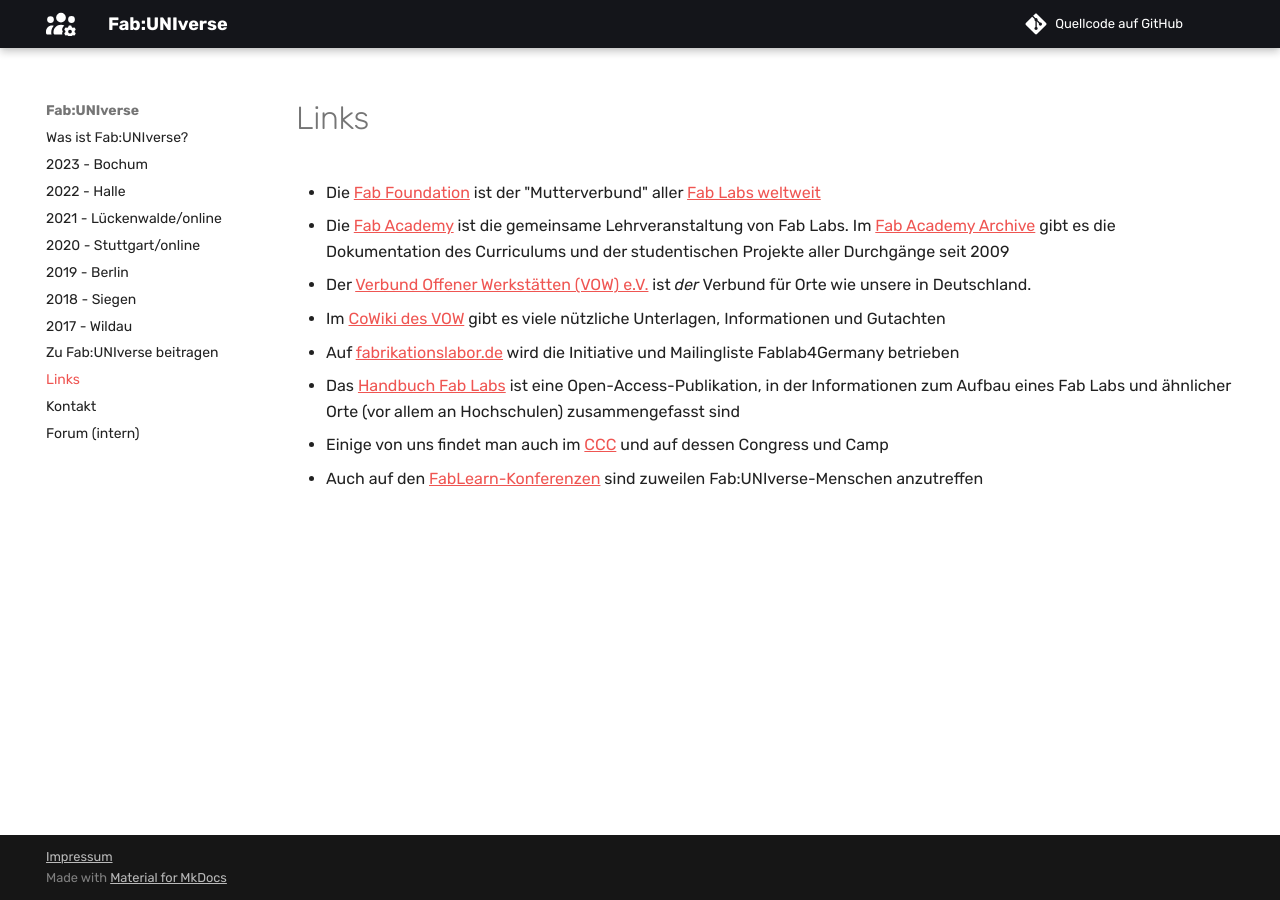
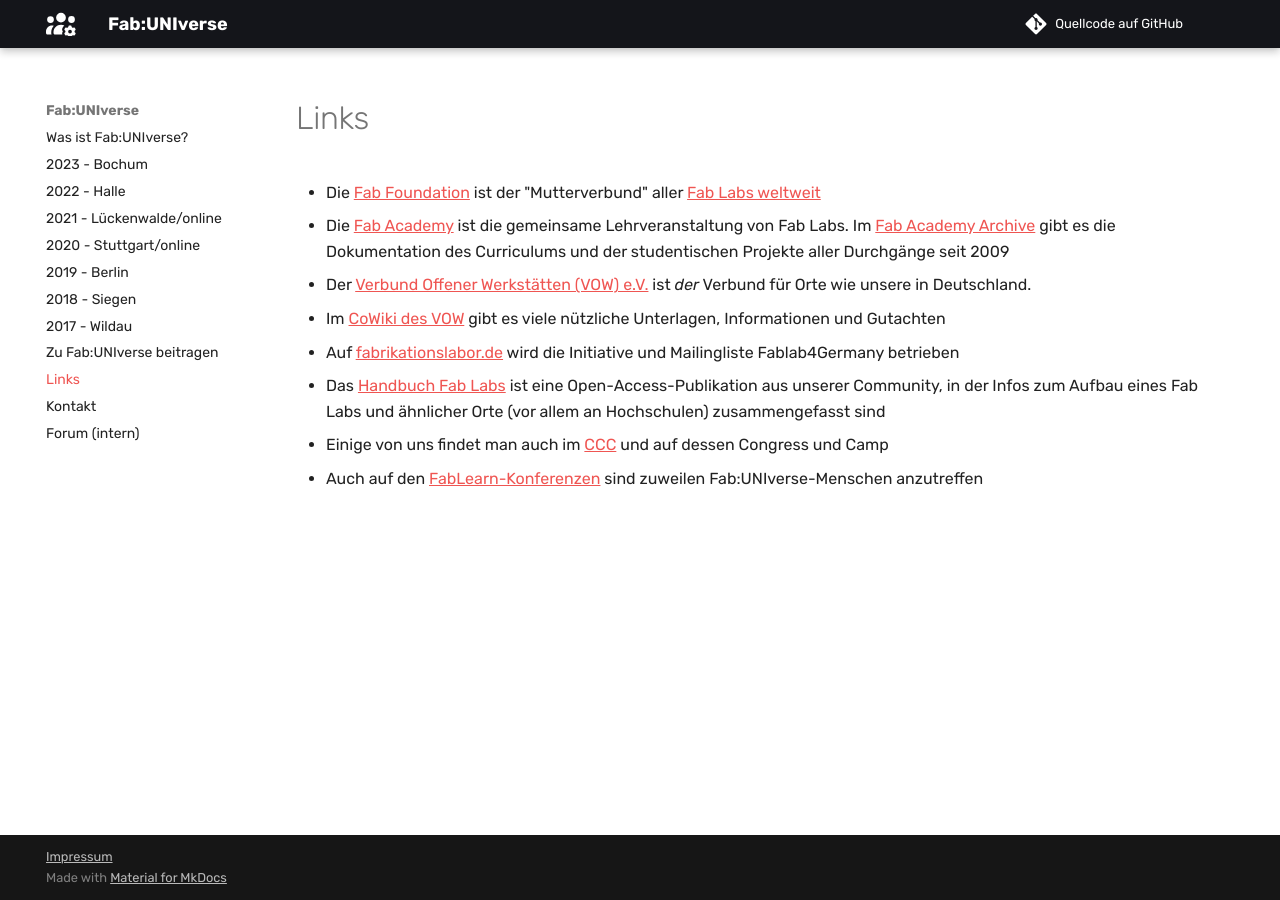
Before and after one commit to oliverstickel/fabuniverse, an MkDocs documentation site: the page built from docs/links.md, in a window 1280 px wide. Built offline with MkDocs 1.6.1 and Material for MkDocs 9.7.7, drawn with Linux system fonts in a browser that asks for light colours; comment, search, counter and statistics services are not loaded.

Commit message:
Update links.md

```diff
--- a/docs/links.md
+++ b/docs/links.md
@@ -5,6 +5,6 @@
 - Der [Verbund Offener Werkstätten (VOW) e.V.](https://www.offene-werkstaetten.org/) ist *der* Verbund für Orte wie unsere in Deutschland.
 - Im [CoWiki des VOW](https://www.offene-werkstaetten.org/cowiki) gibt es viele nützliche Unterlagen, Informationen und Gutachten
 - Auf [fabrikationslabor.de](www.fabrikationslabor.de) wird die Initiative und Mailingliste Fablab4Germany betrieben
-- Das [Handbuch Fab Labs](https://www.bombini-verlag.de/shop/handbuch-fab-labs/) ist eine Open-Access-Publikation, in der Informationen zum Aufbau eines Fab Labs und ähnlicher Orte (vor allem an Hochschulen) zusammengefasst sind
+- Das [Handbuch Fab Labs](https://www.bombini-verlag.de/shop/handbuch-fab-labs/) ist eine Open-Access-Publikation aus unserer Community, in der Infos zum Aufbau eines Fab Labs und ähnlicher Orte (vor allem an Hochschulen) zusammengefasst sind
 - Einige von uns findet man auch im [CCC](https://www.ccc.de/) und auf dessen Congress und Camp
 - Auch auf den [FabLearn-Konferenzen](https://fablearn.org/) sind zuweilen Fab:UNIverse-Menschen anzutreffen
```
